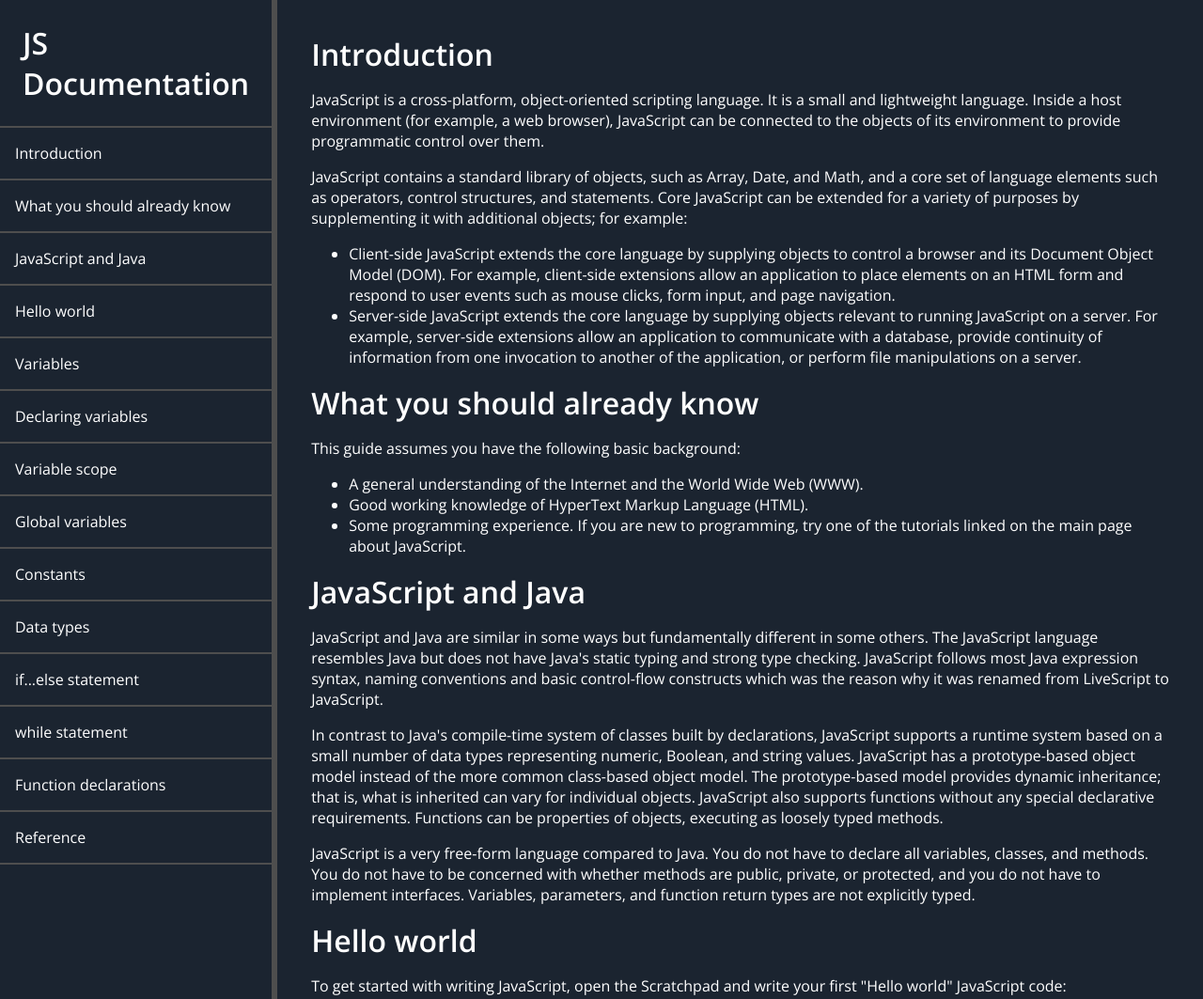
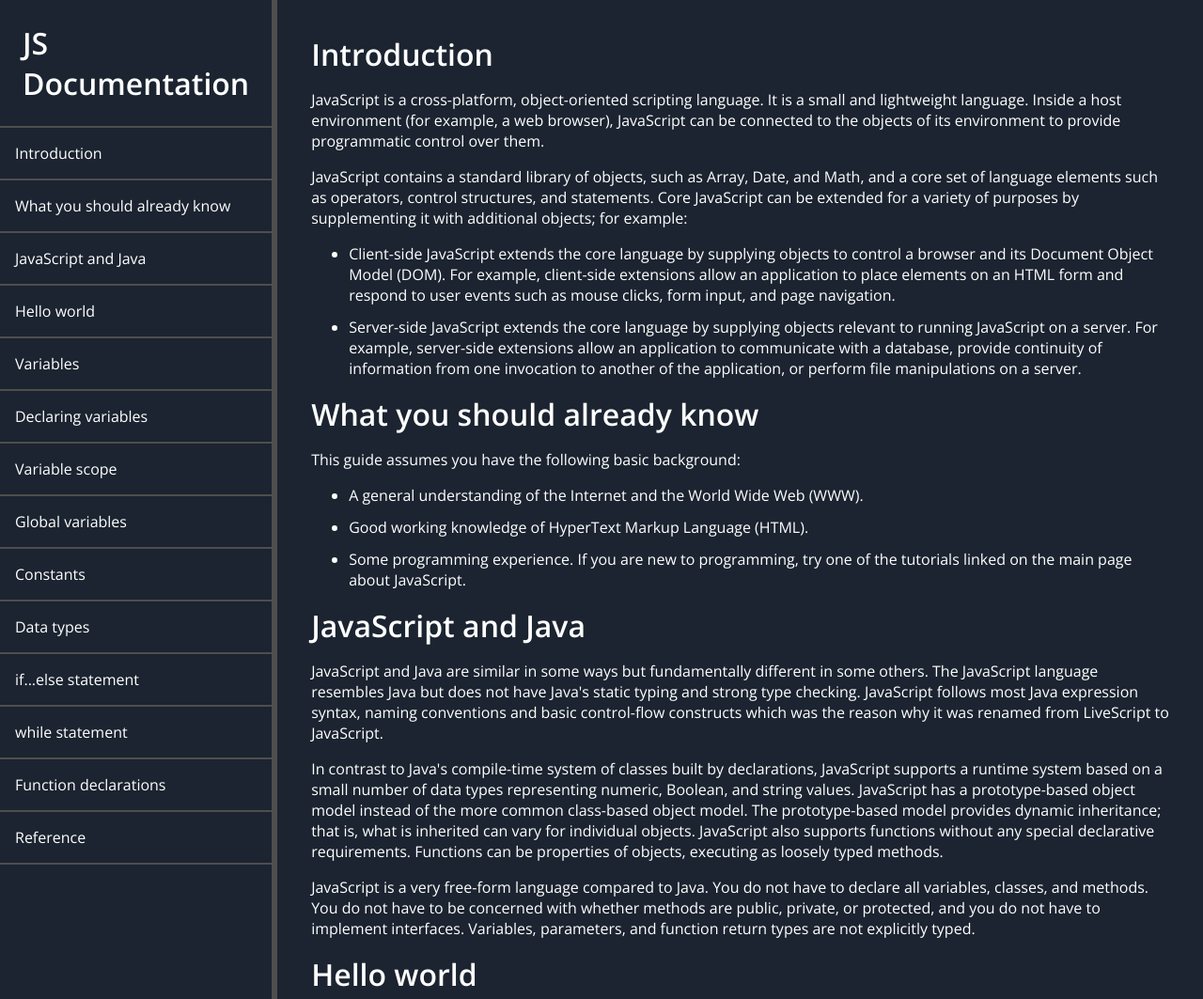
Before and after one commit to Pavlukan/technical-documentation-page, a plain HTML site: page index.html in a window 1280 px wide. Shown: the top 1063 px of the page at 94% size. Drawn offline with nearby package versions, Linux system fonts and the light colour scheme.

Commit message:
Change margins of the li and ul elements

```diff
--- a/styles.css
+++ b/styles.css
@@ -54,6 +54,14 @@ pre {
     border-radius: 8px;
 }
 
+li {
+    margin-bottom: 12px;
+}
+
+ul {
+    margin-top: 16px;
+}
+
 code {
     font-family: "Consolas", "Monaco", "Lucida Console", "Liberation Mono", "DejaVu Sans Mono", "Bitstream Vera Sans Mono", "Courier New";
 }
```
